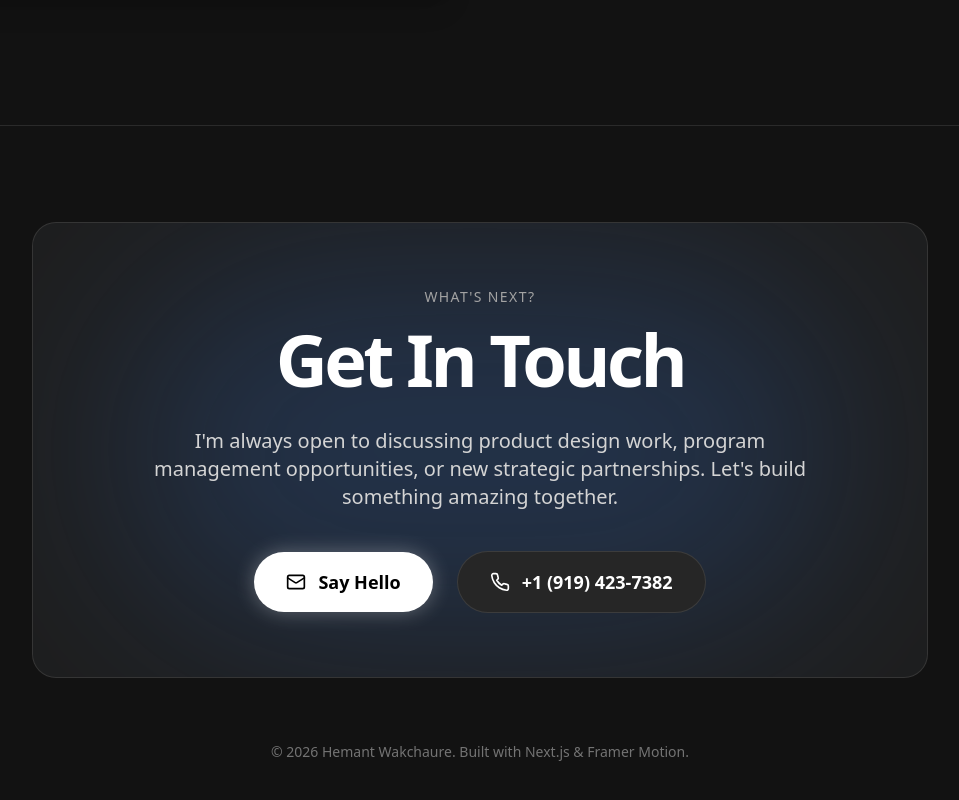
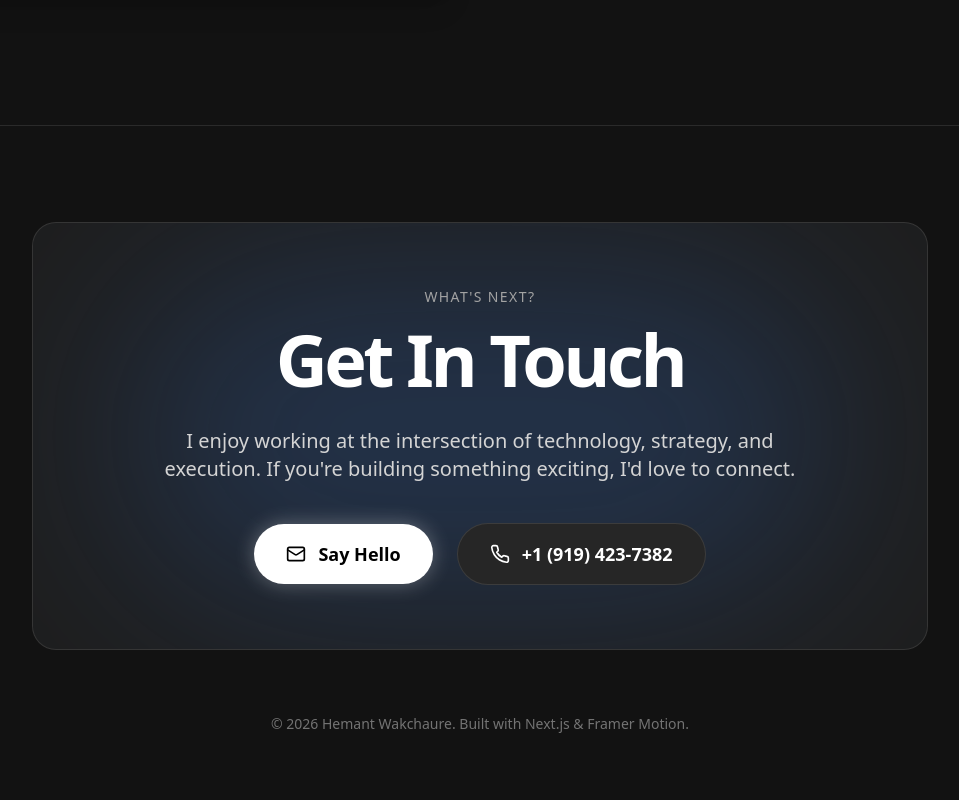
Before and after one commit to hemantwakchaure-lab/Portfolio, a Next.js app: page / in a window 1280 px wide. Shown: the part 10969-11769 px from the top of the page, without its empty margins (160-1119 px from the left). Built offline with nearby package versions, Linux system fonts and the light colour scheme.

Commit message:
Update Contact section text per request

```diff
--- a/src/components/Contact.tsx
+++ b/src/components/Contact.tsx
@@ -24,7 +24,7 @@ export default function Contact() {
                     </h2>
 
                     <p className="text-neutral-300 text-lg md:text-xl max-w-2xl mx-auto mb-10 relative z-10 leading-relaxed">
-                        I&apos;m always open to discussing product design work, program management opportunities, or new strategic partnerships. Let&apos;s build something amazing together.
+                        I enjoy working at the intersection of technology, strategy, and execution. If you&apos;re building something exciting, I&apos;d love to connect.
                     </p>
 
                     <div className="flex flex-col md:flex-row items-center justify-center gap-6 relative z-10">
```
Also changed, not shown: 1 other file (tests, documents, lock files or other folders).
